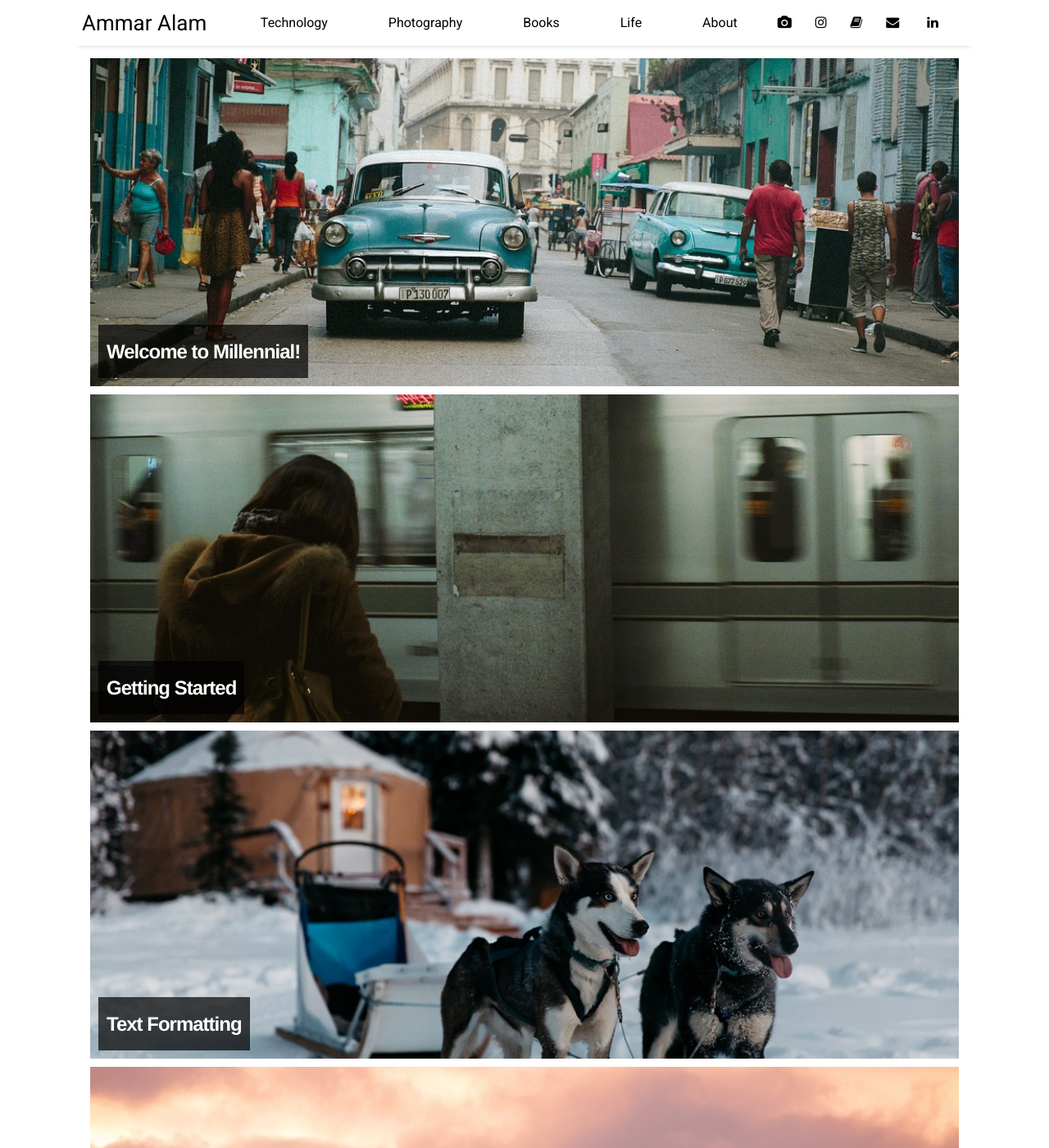
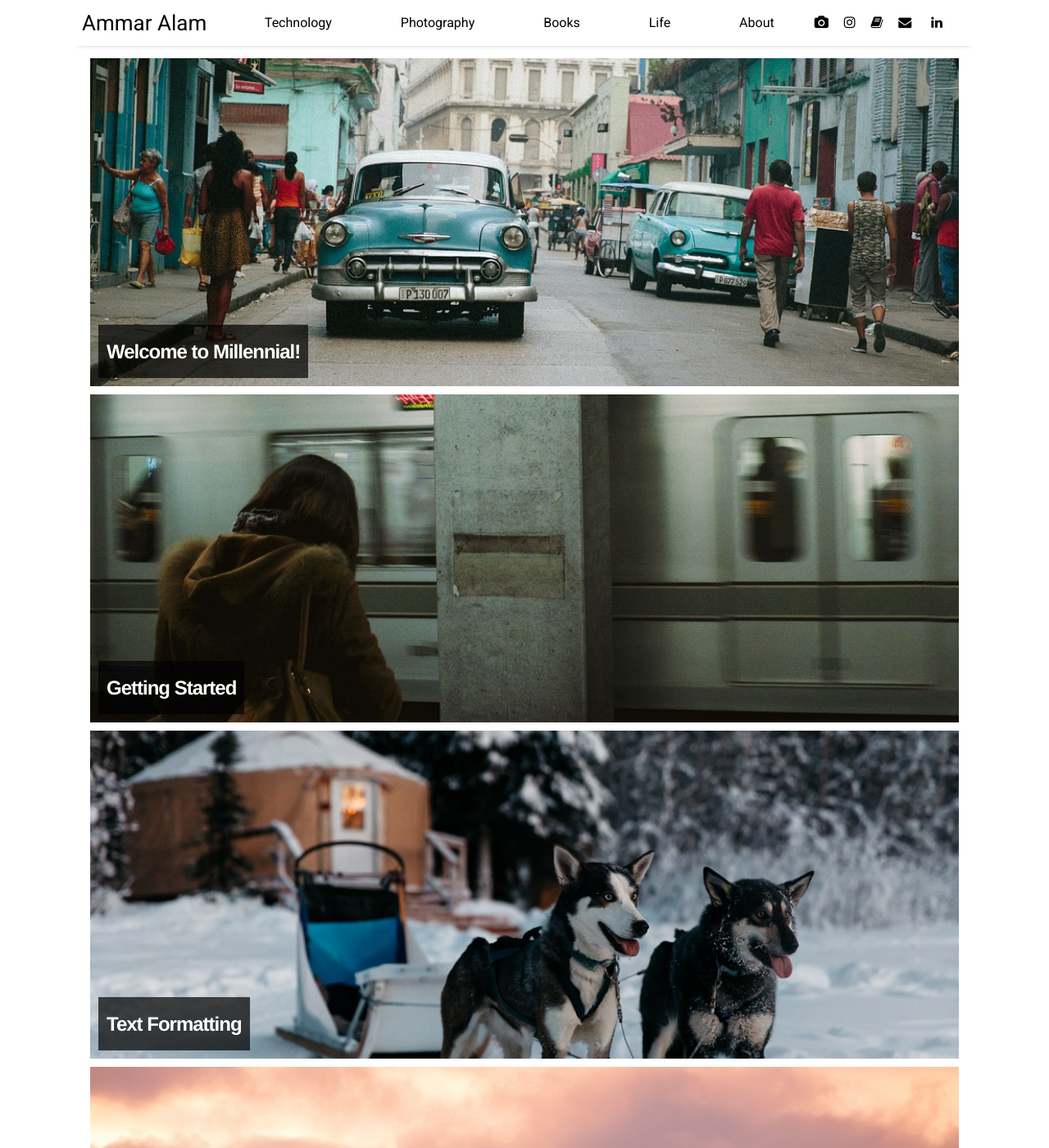
Before and after one commit to AALAM98mod100/AALAM98mod100.github.io, a Jekyll site: the page built from index.html, in a window 1280 px wide and 1400 px high. Shown: the whole window at 82% size. Built offline with Jekyll 4.4.1, drawn with Linux system fonts in a browser that asks for light colours; nearby versions of some CDN libraries; the list of posts is cut into pages by our own code.

Commit message:
header css...

```diff
--- a/_sass/_header.scss
+++ b/_sass/_header.scss
@@ -34,10 +34,10 @@
   float: right;
 }
 .menu-link {
-  padding: 5px 35px;
+  padding: 5px 40px;
 }
 .icon-link {
-  padding: 5px 10px;
+  padding: 5px 5px;
 }
 
 /*
```
